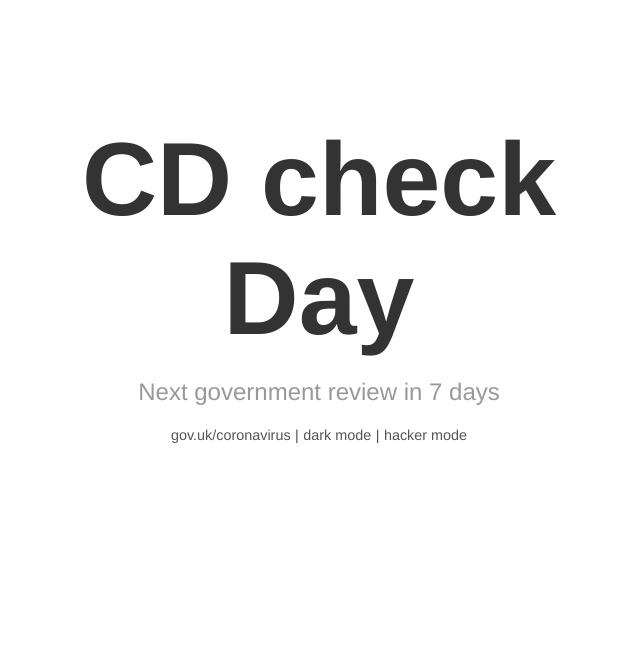
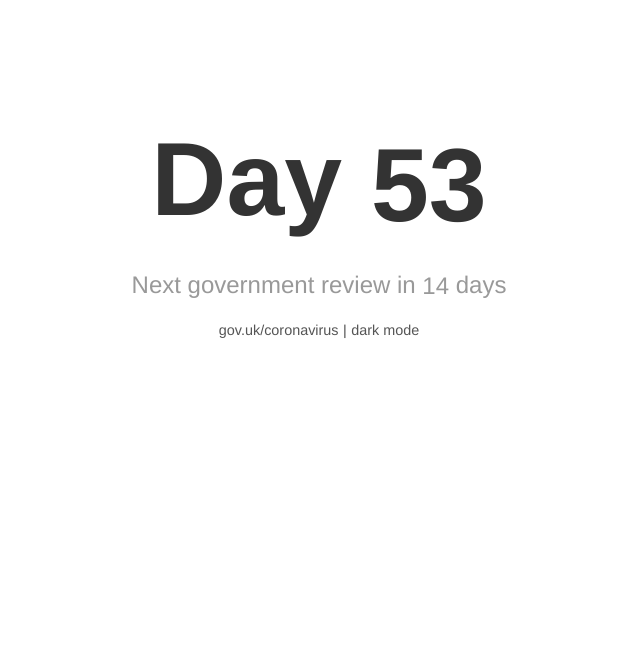
Before and after one commit to bwgraves/lockdowncount, a website built with webpack: page index.html in a window 1280 px wide. Shown: the whole page, without its empty margins (321-961 px from the left). Built offline with Linux system fonts and the light colour scheme; no server answers; files whose address does not match are found by name.

Commit message:
Quick changes to get back to speed

```diff
--- a/app.css
+++ b/app.css
@@ -2,6 +2,7 @@ body{
 	font-family:helvetica;
 	text-align:center;
 	background-color:white;
+	transition: background-color 0.1s linear;
 }
 
 body #tardisLight{
@@ -47,6 +48,7 @@ a, .sep{
 
 .dark-mode{
 	background-color:#333;
+	transition: background-color 0.1s linear;
 }
 
 .dark-mode h1{
--- a/index.html
+++ b/index.html
@@ -9,14 +9,11 @@
 	</head>
 	<body>
 		<div id="main">
-			<h1>CD check</h1>
 			<h1>Day <span id="daysSince" class="odometer"></span></h1>
-			<h2>Next government review in <span id="govReview" class="odometer">7</span> days</h2>
+			<h2>Next government review in <span id="govReview" class="odometer"></span> days</h2>
 			<a target="_blank" href="https://gov.uk/coronavirus">gov.uk/coronavirus</a>
 			<span class="sep">|</span>
 			<a href="javascript:void(0)" data-mode="dark-mode" data-on="dark mode" data-off="lightmode">dark mode</a>
-			<span class="sep">|</span>
-			<a href="javascript:void(0)" data-mode="hm" data-on="hacker mode" data-off="non-hacker mode">hacker mode</a>
 		</div>
 		<script src="./dist/js/app.js"></script>
 	</body>
--- a/src/js/app.js
+++ b/src/js/app.js
@@ -29,7 +29,7 @@ $("#darkLink").click(function () {
 
 const currentDate = new Date();
 const lockdownStart = new Date('03/23/2020');
-const nextReview = new Date('05/07/2020');
+const nextReview = new Date('05/28/2020');
 setTimeout(function(){
 	$('#daysSince').text(Math.ceil(Math.abs(currentDate - lockdownStart) / (1000 * 60 * 60 * 24)));
 	$('#govReview').text(Math.ceil(Math.abs(nextReview - currentDate) / (1000 * 60 * 60 * 24)));
```
Also changed, not shown: dist/js/app.js (added), 1 other file.
